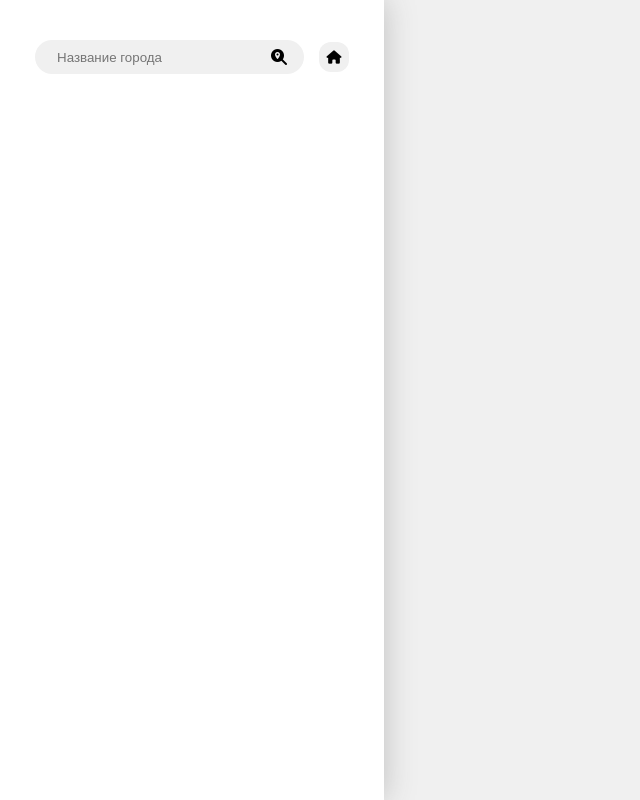
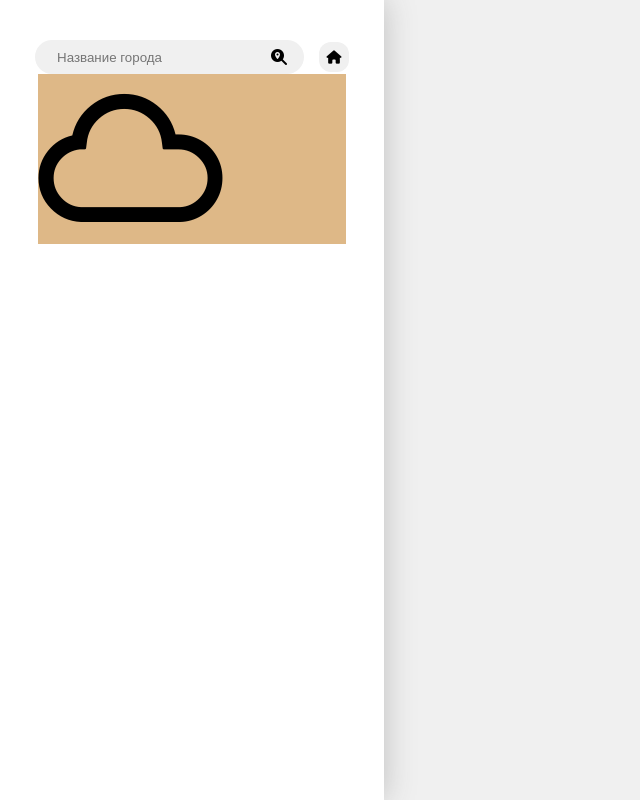
Before and after one commit to mvzelinsky/openweather-app, a React (Create React App) app: page / in a window 1280 px wide. Shown: the whole page, without its empty margins (0-640 px from the left). Built offline with nearby package versions, Linux system fonts and the light colour scheme.

Commit message:
feat: added weather icons

```diff
--- a/package.json
+++ b/package.json
@@ -9,6 +9,7 @@
     "react": "^17.0.2",
     "react-dom": "^17.0.2",
     "react-scripts": "4.0.3",
+    "weather-icons": "https://github.com/erikflowers/weather-icons.git",
     "web-vitals": "^1.0.1"
   },
   "scripts": {
--- a/src/components/SidePanel.jsx
+++ b/src/components/SidePanel.jsx
@@ -1,11 +1,13 @@
 import React from 'react';
 import Form from './Form'
+import Weather from './Weather';
 import '../styles/SidePanel.css'
 
 function SidePanel() {
     return(
         <div className = "side-panel">
             <Form />
+            <Weather/>
         </div>
     );
 }
--- /dev/null
+++ b/src/components/Weather.jsx
@@ -0,0 +1,13 @@
+import React from 'react';
+import '../styles/weather.css'
+import 'weather-icons/css/weather-icons.css'
+
+function Weather() {
+    return(
+        <div className = "weather-container">
+            <i class="wi wi-cloud"></i>
+        </div>
+    );
+}
+
+export default Weather;
--- /dev/null
+++ b/src/styles/weather.css
@@ -0,0 +1,9 @@
+.weather-container{
+    width: 80%;
+    background-color: burlywood;
+    margin: auto;
+}
+
+.weather-container i{
+    font-size: 170px;
+}
```
Also changed, not shown: 1 other file (tests, documents, lock files or other folders).
